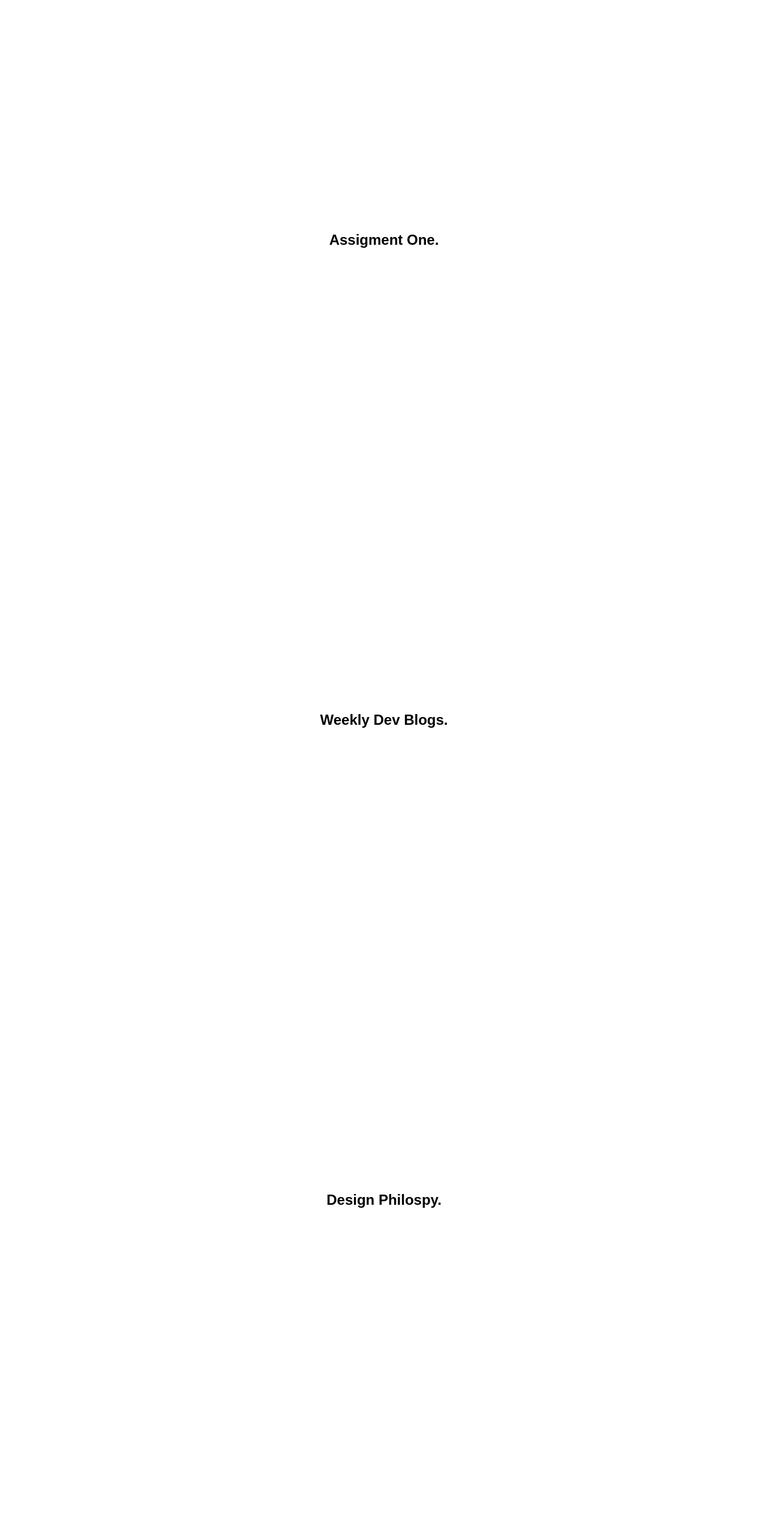
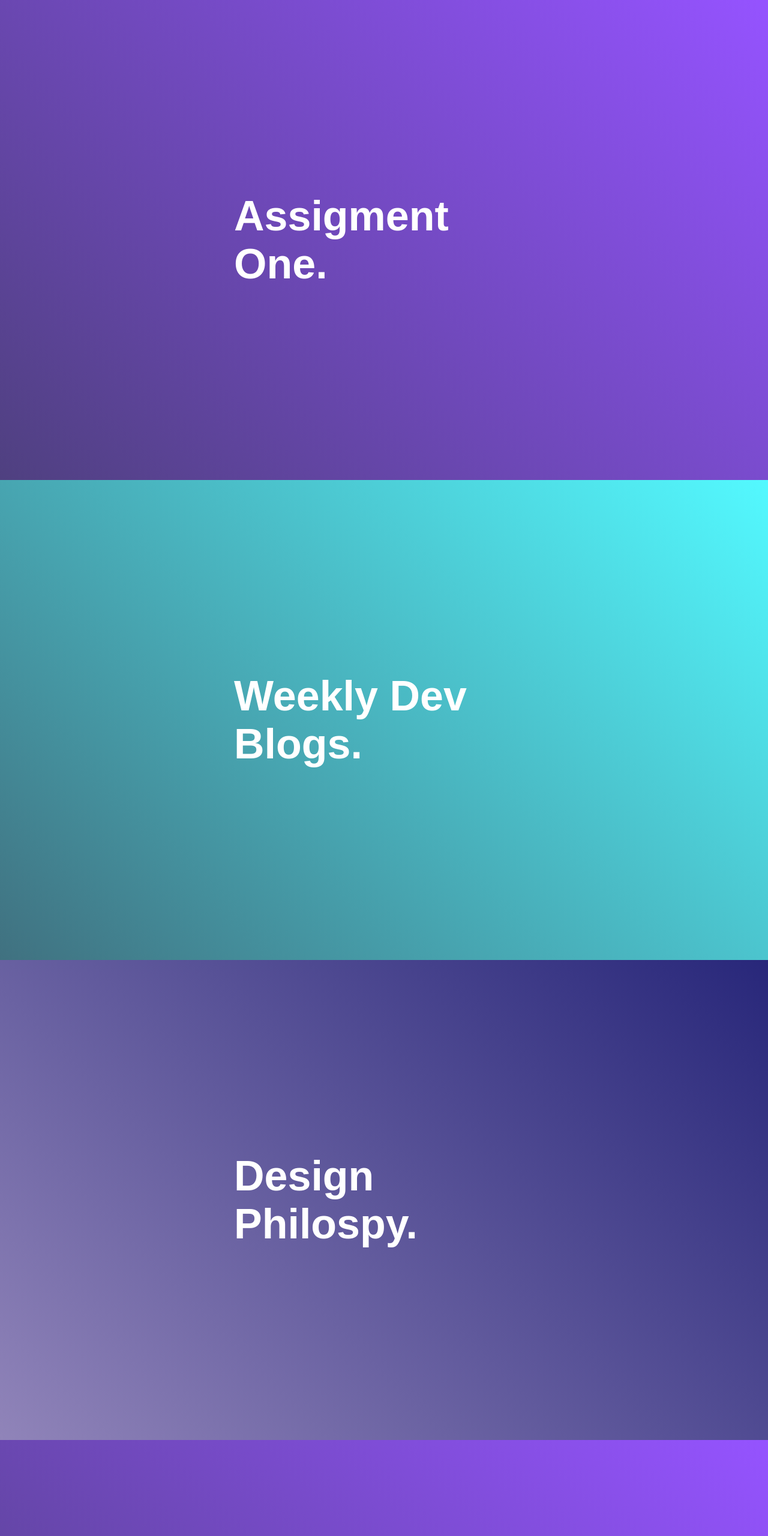
Before and after one commit to 2451668/2451688_Assignment_1, a plain HTML site: page index.html in a window 1280 px wide. Shown: the top 2560 px of the page at 60% size. Drawn offline with Linux system fonts and the light colour scheme.

Commit message:
Basic aesthetic formatting
Altered the font and background colours

```diff
--- a/index.html
+++ b/index.html
@@ -12,35 +12,35 @@
     <main>
         <section id="Homepage">
             <div class = "container">
-                <div class="slides">
+                <div class="slides hp">
                     <h2>Assigment One.</h2>
                 </div>
             </div>
         </section>
         <section id="Blog">
             <div class = "container">
-                <div class="slides">
+                <div class="slides bl">
                     <h2>Weekly Dev Blogs.</h2>
                 </div>
             </div>
         </section>
         <section id="Design">
             <div class = "container">
-                <div class="slides">
+                <div class="slides de">
                     <h2>Design Philospy.</h2>
                 </div>
             </div>
         </section>
         <section id="Essay">
             <div class = "container">
-                <div class="slides">
+                <div class="slides ey">
                     <h2>Essay.</h2>
                 </div>
             </div>
         </section>
         <section id="Portfolio">
             <div class = "container">
-                <div class="slides">
+                <div class="slides pt">
                     <h2>Portfolio.</h2>
                 </div>
             </div>
--- a/style.css
+++ b/style.css
@@ -9,6 +9,8 @@
 .container{
     width: 100%;
     height: 100vh;
+    /*overflow-y: scroll;*/
+    /*scroll-snap-type: y mandatory;*/
 }
 .slides{
     width: 100%;
@@ -17,6 +19,36 @@
     align-items: center;
     justify-content: center;
     gap: 50px;
-    color: #000000;
+    color: #fff;
+
+    /*scroll-snap-align: start;*?*/
 }
+
+.slides h2{
+    font-size: 70px;
+    font-weight: 600px;
+    max-width: 500px;
+}
+
+.hp{
+    background: linear-gradient(45deg, #4f4080, #9553ff);
+}
+.bl{
+    background: linear-gradient(45deg, #407180, #53f9ff);
+}
+.de{
+    background: linear-gradient(45deg, #9084b9, #28277a);
+}
+.ey{
+    background: linear-gradient(45deg, #4f4080, #9553ff);
+}
+.pt{
+    background: linear-gradient(45deg, #4f4080, #9553ff);
+}
+/*.background-image{
+    background-image: url('./header.jpg');
+    background-size: cover;
+    background-repeat: no-repeat;
+    height: 100vh;
+}*/
 /*.slides*/
```
Also changed, not shown: 1 other file.
